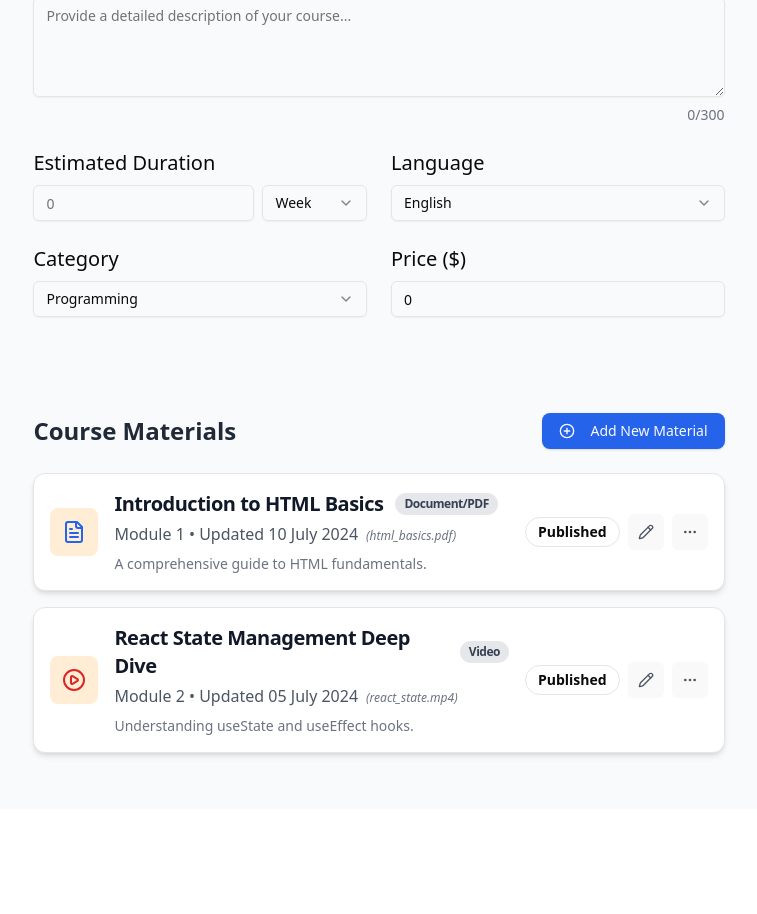
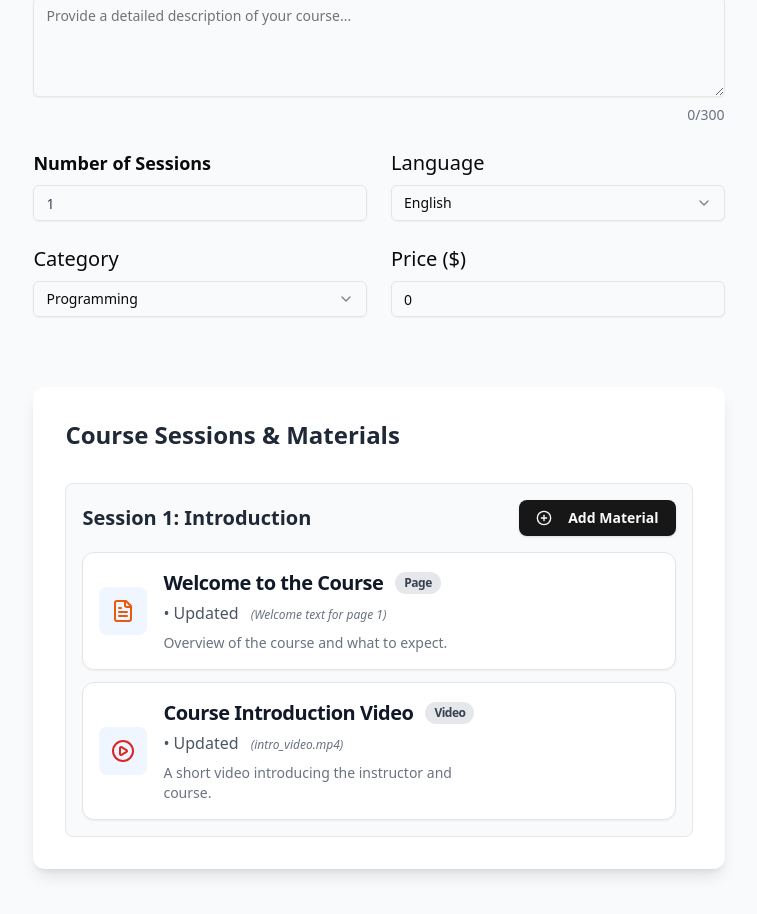
Before and after one commit to syndisc/WCHL, a React (Vite) app in the folder src/template_frontend/: page /instructor/create-course in a window 1280 px wide. Shown: the part 702-1616 px from the top of the page, without its empty margins (261-1018 px from the left). Before the commit the page ends 1511 px from the top, so only its background shows below. Built offline with nearby package versions, Linux system fonts and the light colour scheme; what @dfinity/agent would draw is missing.

Commit message:
updated create course page

```diff
--- a/src/template_frontend/src/pages/auth/register.jsx
+++ b/src/template_frontend/src/pages/auth/register.jsx
@@ -108,7 +108,7 @@ export default function RegisterPage() {
               navigate("/dashboard");
               break;
             case 'instructor':
-              navigate("/instructor/dashboard");
+              navigate("/instructor");
               break;
             case 'admin':
               navigate("/admin/dashboard");
--- a/src/template_frontend/src/pages/instructor/CreateCoursesPage.jsx
+++ b/src/template_frontend/src/pages/instructor/CreateCoursesPage.jsx
@@ -1,4 +1,4 @@
-import React, { useState } from "react"
+import React, { useEffect, useState } from "react"
 import { Button } from "@/components/ui/button"
 import { Input } from "@/components/ui/input";
 import { Textarea } from "@/components/ui/textarea"
@@ -6,7 +6,7 @@ import { Label } from "@/components/ui/label"
 import { Select, SelectContent, SelectItem, SelectTrigger, SelectValue,} from "@/components/ui/select"
 import { Card, CardContent, CardDescription, CardHeader, CardTitle } from "../../components/ui/card"
 import { Badge } from "@/components/ui/badge"
-import { PlusCircle, X, Image, PlayCircle, FileText, SquarePen, MoreHorizontal, Pencil, AlertCircle, CheckCircle } from 'lucide-react';
+import { PlusCircle, X, Image, PlayCircle, FileText, SquarePen, MoreHorizontal, Pencil, AlertCircle, CheckCircle, FileUp } from 'lucide-react';
 import BackgrounImage from '../../assets/free-online-animation-courses.webp'
 import { useNavigate } from "react-router-dom";
 import { useLMS } from "../../hooks/useLMS";
@@ -48,33 +48,56 @@ export default function CreateCoursesPage() {
   });
 
   const [courseDescription, setCourseDescription] = useState('');
+  const [numSessions, setNumSessions] = useState(1);
   const [loadingError, setLoadingError] = useState('');
   const [successMessage, setSuccessMessage] = useState('');
   const [isSubmitting, setIsSubmitting] = useState(false);
   const MAX_DESCRIPTION_LENGTH = 300;
 
-  const [courseMaterials, setCourseMaterials] = useState([
+  const [courseSessions, setCourseSessions] = useState([
+    {
+      id: 'session-1',
+      title: 'Session 1: Introduction',
+      materials: [
         {
           id: 'mat-1',
-      title: 'Introduction to HTML Basics',
-      type: 'Document/PDF',
-      chapter: 'Module 1',
-      updated: '10 July 2024',
-      description: 'A comprehensive guide to HTML fundamentals.',
+          title: 'Welcome to the Course',
+          type: 'Page',
+          description: 'Overview of the course and what to expect.',
           status: 'Published',
-      content: 'html_basics.pdf'
+          content: 'Welcome text for page 1'
         },
         {
           id: 'mat-2',
-      title: 'React State Management Deep Dive',
+          title: 'Course Introduction Video',
           type: 'Video',
-      chapter: 'Module 2',
-      updated: '05 July 2024',
-      description: 'Understanding useState and useEffect hooks.',
+          description: 'A short video introducing the instructor and course.',
           status: 'Published',
-      content: 'react_state.mp4'
+          content: 'intro_video.mp4',
+          previewUrl: 'https://placehold.co/100x60/FF0000/FFFFFF?text=Video+Preview'
         },
+      ]
+    }
   ]);
+
+  useEffect(() => {
+    setCourseSessions(prevSessions => {
+      const newSessions = [];
+      for (let i = 1; i <= numSessions; i++) {
+        const existingSession = prevSessions.find(s => s.id === `session-${i}`);
+        if (existingSession) {
+          newSessions.push(existingSession);
+        } else {
+          newSessions.push({
+            id: `session-${i}`,
+            title: `Session ${i}`,
+            materials: []
+          });
+        }
+      }
+      return newSessions;
+    });
+  }, [numSessions]);
 
   const getMaterialIcon = (type) => {
     switch (type) {
@@ -94,42 +117,69 @@ export default function CreateCoursesPage() {
   const [isAddMaterialModalOpen, setIsAddMaterialModalOpen] = useState(false);
   const [newMaterialTitle, setNewMaterialTitle] = useState('');
   const [newMaterialType, setNewMaterialType] = useState('');
+  const [newMaterialChapter, setNewMaterialChapter] = useState('');
   const [newMaterialDescription, setNewMaterialDescription] = useState('');
   const [newMaterialFile, setNewMaterialFile] = useState(null);
-  const [newMaterialPreviewUrl, setNewMaterialPreviewUrl] = useState(null);
+  const [newMaterialTextContent, setNewMaterialTextContent] = useState('');
+  const [targetSessionId, setTargetSessionId] = useState('');
 
-  // Add Material Modal Handlers
+  // Material Modal Handlers
   const openAddMaterialModal = () => {
     setIsAddMaterialModalOpen(true);
   };
 
   const closeAddMaterialModal = () => {
     setIsAddMaterialModalOpen(false);
-    // Reset form fields
     setNewMaterialTitle('');
     setNewMaterialType('');
     setNewMaterialDescription('');
+    setNewMaterialChapter('');
     setNewMaterialFile(null);
+    setNewMaterialTextContent('');
+    setTargetSessionId('');
   };
 
   const handleMaterialFileChange = (e) => {
     const file = e.target.files[0];
     if (file) {
       setNewMaterialFile(file);
-      if (newMaterialType === 'video') {
-        setNewMaterialPreviewUrl(URL.createObjectURL(file));
-      } else {
-        setNewMaterialPreviewUrl(null);
-      }
     } else {
       setNewMaterialFile(null);
-      setNewMaterialPreviewUrl(null);
     }
   };
 
-  const handleAddMaterial = () => {
-    if (!newMaterialTitle.trim() || !newMaterialType) {
-      setLoadingError('Please fill in all required fields for the material');
+  const handleAddMaterialSubmit = (e) => {
+    e.preventDefault();
+
+    let materialContentValue = '';
+
+    if (newMaterialType === 'video') {
+        materialContentValue = newMaterialTextContent;
+    } else if (newMaterialType === 'document' && newMaterialFile) {
+        materialContentValue = newMaterialFile.name;
+    }
+
+    // Basic validation
+    if (!newMaterialTitle.trim()) {
+        alert('Please enter a title for the material.');
+        return;
+    }
+    if (!newMaterialType) {
+        alert('Please select a material type.');
+        return;
+    }
+    if (!targetSessionId) {
+        alert('Please select a session for the material.');
+        return;
+    }
+
+    // VAlidation type
+    if (newMaterialType === 'video' && !newMaterialTextContent.trim()) {
+        alert('Please enter a video link.');
+        return;
+    }
+    if (newMaterialType === 'document' && !newMaterialFile) {
+        alert('Please upload a PDF file.');
         return;
     }
 
@@ -137,16 +187,31 @@ export default function CreateCoursesPage() {
       id: `mat-${Date.now()}`,
       title: newMaterialTitle,
       type: newMaterialType === 'document' ? 'Document/PDF' : 'Video',
-      chapter: 'Module 1', // Default for now
-      updated: new Date().toLocaleDateString('en-US', { day: 'numeric', month: 'long', year: 'numeric' }),
-      description: newMaterialDescription || 'No description provided',
-      status: 'Draft',
-      content: newMaterialFile ? newMaterialFile.name : 'No file uploaded'
+      chapter: newMaterialChapter,
+      updated: new Date().toLocaleDateString('en-US', { day: '2-digit', month: 'short', year: 'numeric' }),
+      description: newMaterialDescription,
+      status: 'Published',
+      content: materialContentValue,
+      file: newMaterialType === 'document' ? newMaterialFile : null,
+      previewUrl: newMaterialType === 'video' ? newMaterialTextContent : null
     };
 
-    setCourseMaterials(prev => [...prev, newMaterial]);
-    closeAddMaterialModal();
-    setLoadingError('');
+    setCourseSessions(prevSessions =>
+      prevSessions.map(session =>
+        session.id === targetSessionId
+          ? { ...session, materials: [...session.materials, newMaterial] }
+          : session
+      )
+    );
+    console.log("New Material Added:", newMaterial);
+
+    // Reset form fields
+    setNewMaterialTitle('');
+    setNewMaterialType('');
+    setNewMaterialDescription('');
+    setNewMaterialChapter('');
+    setNewMaterialFile(null);
+    setNewMaterialTextContent('');
   };
 
   const handleCourseSubmit = async () => {
@@ -178,7 +243,7 @@ export default function CreateCoursesPage() {
       if (result.success) {
         setSuccessMessage('Course created successfully!');
         setLoadingError('');
-        // Optionally redirect after a delay
+        // Rredirect after a delay
         setTimeout(() => {
           navigate('/instructor/dashboard');
         }, 2000);
@@ -280,32 +345,18 @@ export default function CreateCoursesPage() {
           </div>
 
           <div className="flex space-x-6">
-            {/* Course Duration */}
+            {/* Course Session */}
             <div className="w-[50%] space-y-2">
-              <Label htmlFor="estimatedDuration" className="text-xl">Estimated Duration</Label>
-              <div className="flex justify-start items-center space-x-2">
+              <Label htmlFor="numSessions" className="text-lg font-semibold">Number of Sessions</Label>
               <Input
-                  id="estimatedDuration"
+                id="numSessions"
                 type="number"
-                  placeholder="0"
-                  className="text-lg font-medium text-gray-500"
-                  value={courseData.duration}
-                  onChange={(e) => handleInputChange('duration', e.target.value)}
+                placeholder="1"
+                min="1"
+                value={numSessions}
+                onChange={(e) => setNumSessions(Math.max(1, parseInt(e.target.value) || 1))}
+                className="text-lg font-medium text-gray-700"
               />
-                <Select
-                  value={courseData.durationPeriod}
-                  onValueChange={(value) => handleInputChange('durationPeriod', value)}
-                >
-                  <SelectTrigger className="w-[150px]">
-                    <SelectValue placeholder="Period"/>
-                  </SelectTrigger>
-                  <SelectContent>
-                    <SelectItem value="week">Week</SelectItem>
-                    <SelectItem value="month">Month</SelectItem>
-                    <SelectItem value="year">Year</SelectItem>
-                  </SelectContent>
-                </Select>
-              </div>
             </div>
 
             {/* Course Language */}
@@ -368,31 +419,37 @@ export default function CreateCoursesPage() {
           </div>
         </section>
 
-        {/* Materials */}
-        <section className="space-y-6 mt-24">
+        {/* Sessions & Materials */}
+        <section className="mt-[70px] bg-white p-6 sm:p-8 rounded-xl shadow-lg space-y-8">
+          <h2 className="text-2xl font-bold text-gray-800 mb-4">Course Sessions & Materials</h2>
+
+          {courseSessions.map((session, sessionIndex) => (
+            <div key={session.id} className="border border-gray-200 rounded-lg p-4 space-y-4 bg-gray-50">
               <div className="flex justify-between items-center">
-            <h2 className="text-2xl font-bold text-gray-800">Course Materials</h2>
-            <Button onClick={openAddMaterialModal} className="px-4 py-2 rounded-lg bg-blue-600 hover:bg-blue-700 active:bg-blue-800 focus:outline-none focus:ring-0">
-              <PlusCircle className="h-5 w-5 mr-2" />
-              <span>Add New Material</span>
+                <h3 className="text-xl font-bold text-gray-800">{session.title}</h3>
+                <Button
+                  onClick={() => openAddMaterialModal(session.id)}
+                  className="px-4 py-2 rounded-lg text-sm font-semibold"
+                >
+                  <PlusCircle className="h-4 w-4 mr-2" />
+                  Add Material
                 </Button>
               </div>
 
-          {/* Materials List */}
-          <div className="space-y-4">
-            {courseMaterials.length === 0 ? (
-              <div className="text-center text-gray-500 p-8 border rounded-lg bg-gray-50">
-                No materials added yet. Click "Add New Material" to get started!
+              {session.materials.length === 0 ? (
+                <div className="text-center text-gray-500 p-4 border border-dashed rounded-lg bg-white">
+                  No materials in this session yet.
                 </div>
               ) : (
-              courseMaterials.map((material, index) => (
+                <div className="space-y-3">
+                  {session.materials.map((material) => (
                     <Card
                       key={material.id}
                       id={material.id}
-                  className={`flex items-center p-4 rounded-xl shadow-md hover:shadow-lg transition-all duration-200 cursor-grab`}
+                      className={`flex flex-col sm:flex-row items-start sm:items-center p-4 rounded-xl shadow-sm hover:shadow-md transition-all duration-200 group`}
                     >
                       {/* Material Icon */}
-                  <div className="flex-shrink-0 bg-orange-100 p-3 rounded-lg mr-4">
+                      <div className="flex-shrink-0 bg-blue-50 p-3 rounded-lg mr-4 mb-3 sm:mb-0">
                         {getMaterialIcon(material.type)}
                       </div>
 
@@ -414,27 +471,30 @@ export default function CreateCoursesPage() {
                       </div>
 
                       {/* Actions */}
-                  <div className="flex-shrink-0 flex items-center space-x-2 ml-4">
-                    <Badge variant={material.status === 'Published' ? 'success' : 'warning'} className="px-3 py-1 text-sm rounded-full">
+                      <div className="flex-shrink-0 flex items-center space-x-2 ml-0 sm:ml-4 mt-4 sm:mt-0 opacity-0 group-hover:opacity-100 transition-opacity duration-200">
+                        <Badge variant={material.status === 'Published' ? 'success' : 'warning'} className="px-2 py-0.5 text-xs rounded-full">
                           {material.status}
                         </Badge>
-                    <Button variant="ghost" size="icon" className="text-gray-600 hover:bg-gray-100">
-                      <Pencil className="h-5 w-5" />
+                        <Button variant="ghost" size="icon" className="text-gray-600 hover:bg-gray-100 rounded-full h-8 w-8">
+                          <Pencil className="h-4 w-4" />
                         </Button>
-                    <Button variant="ghost" size="icon" className="text-gray-600 hover:bg-gray-100">
-                      <MoreHorizontal className="h-5 w-5" />
+                        <Button variant="ghost" size="icon" className="text-gray-600 hover:bg-gray-100 rounded-full h-8 w-8">
+                          <MoreHorizontal className="h-4 w-4" />
                         </Button>
                       </div>
                     </Card>
-              ))
+                  ))}
+                </div>
               )}
             </div>
+          ))}
         </section>
       </div>
 
       {/* Add New Material Modal */}
       <Modal isOpen={isAddMaterialModalOpen} onClose={closeAddMaterialModal} title="Add New Course Material">
-        <div className="space-y-4">
+        <form form onSubmit={handleAddMaterialSubmit} className="space-y-4">
+          {/* Material Title */}
           <div className="space-y-1">
             <Label htmlFor="materialTitle" className="text-md">Material Title *</Label>
             <Input
@@ -445,15 +505,37 @@ export default function CreateCoursesPage() {
               required
             />
           </div>
+
+          {/* Target Session */}
           <div className="space-y-1">
-            <Label htmlFor="materialType" className="text-md">Material Type *</Label>
+            <Label htmlFor="targetSession">Add to Session</Label>
+            <Select value={targetSessionId} onValueChange={(value) => setTargetSessionId(value)}>
+              <SelectTrigger className="w-full">
+                <SelectValue placeholder="Select a session" />
+              </SelectTrigger>
+              <SelectContent>
+                {courseSessions.map(session => (
+                  <SelectItem key={session.id} value={session.id}>
+                    {session.title}
+                  </SelectItem>
+                ))}
+              </SelectContent>
+            </Select>
+          </div>
+
+          {/* Material Type */}
+          <div className="space-y-1">
+            <Label htmlFor="materialType" className="text-md font-semibold">Material Type</Label>
             <Select
-              id="materialType"
               value={newMaterialType}
-              onValueChange={(value) => setNewMaterialType(value)}
+              onValueChange={(value) => {
+                  setNewMaterialType(value);
+                  setNewMaterialFile(null);
+                  setNewMaterialTextContent('');
+              }}
             >
-              <SelectTrigger className="w-[100%]">
-                <SelectValue placeholder="Select Type"/>
+              <SelectTrigger className="w-full">
+                <SelectValue placeholder="Select a session" />
               </SelectTrigger>
               <SelectContent>
                 <SelectItem value="document">Document/PDF</SelectItem>
@@ -466,15 +548,70 @@ export default function CreateCoursesPage() {
           {newMaterialType === 'document' ? (
             <div className="space-y-1">
               <Label htmlFor="uploadMaterial">Upload Document/PDF File</Label>
-              <Input id="uploadMaterial" type="file" accept=".pdf" onChange={handleMaterialFileChange} />
+              <div className="relative w-full h-24 border-2 border-dashed border-gray-300 rounded-lg flex items-center justify-center cursor-pointer hover:border-blue-500 transition-colors bg-gray-50">
+                <Input
+                  id="uploadMaterial"
+                  type="file"
+                  accept=".pdf"
+                  onChange={handleMaterialFileChange}
+                  className="absolute inset-0 opacity-0 cursor-pointer"
+                />
+                {newMaterialFile ? (
+                  <span className="text-gray-700 text-sm flex items-center">
+                    <FileUp className="h-5 w-5 mr-2" /> {newMaterialFile.name}
+                  </span>
+                ) : (
+                  <div className="text-center text-gray-500">
+                    <FileUp className="mx-auto h-8 w-8 text-gray-400" />
+                    <p className="mt-1 text-sm">Click to upload PDF</p>
+                  </div>
+                )}
+              </div>
+              {newMaterialFile && (
+                <div className="text-right">
+                  <Button variant="ghost" onClick={() => { setNewMaterialFile(null); }} className="text-red-500 hover:bg-red-50">Remove File</Button>
+                </div>
+              )}
             </div>
           ) : newMaterialType === 'video' ? (
             <div className="space-y-1">
-              <Label htmlFor="uploadMaterial">Upload Video</Label>
-              <Input id="uploadMaterial" type="file" accept="video/*" onChange={handleMaterialFileChange} />
+              <Label htmlFor="videoLink">Video Link (YouTube, Vimeo, etc.)</Label>
+              <Input
+                id="videoLink"
+                type="url"
+                placeholder="e.g., https://www.youtube.com/watch?v=dQw4w9WgXcQ"
+                value={newMaterialTextContent}
+                onChange={(e) => setNewMaterialTextContent(e.target.value)}
+                required
+              />
+              {newMaterialTextContent && (
+                <div className="mt-4">
+                  <h4 className="text-sm font-medium text-gray-700 mb-2">Video Preview:</h4>
+                  <div className="relative" style={{ paddingBottom: '56.25%', height: 0 }}>
+                    <iframe
+                      src={newMaterialTextContent.replace("watch?v=", "embed/")}
+                      allow="accelerometer; autoplay; clipboard-write; encrypted-media; gyroscope; picture-in-picture"
+                      allowFullScreen
+                      className="absolute top-0 left-0 w-full h-full rounded-lg shadow-md"
+                    ></iframe>
+                  </div>
+                </div>
+              )}
             </div>
           ) : null}
 
+          {/* Chapter/Section Input */}
+          <div className="space-y-1">
+            <Label htmlFor="newMaterialChapter" className="text-md font-semibold">Chapter/Section</Label>
+            <Input
+              id="newMaterialChapter"
+              placeholder="e.g., Chapter 1, Section 2.1"
+              value={newMaterialChapter}
+              onChange={(e) => setNewMaterialChapter(e.target.value)}
+            />
+          </div>
+
+          {/* Material Description */}
           <div className="space-y-1">
             <Label htmlFor="materialDesc">Material Description</Label>
             <Textarea
@@ -487,13 +624,10 @@ export default function CreateCoursesPage() {
             />
           </div>
 
-          <div className="flex justify-end space-x-2 pt-4">
-            <Button variant="outline" onClick={closeAddMaterialModal}>Cancel</Button>
-            <Button onClick={handleAddMaterial} className="bg-blue-600 hover:bg-blue-700 active:bg-blue-800 focus:outline-none focus:ring-0">
-              Add Material
-            </Button>
+          <div className="flex justify-end space-x-3 pt-4">
+            <Button type="submit" className="px-5 py-2.5 bg-blue-600 hover:bg-blue-700 active:bg-blue-800 focus:outline-none focus:ring-0">Add Material</Button>
           </div>
-        </div>
+        </form>
       </Modal>
     </div>
   )
--- a/src/template_frontend/src/pages/instructor/instructorDashboard.jsx
+++ b/src/template_frontend/src/pages/instructor/instructorDashboard.jsx
@@ -46,7 +46,7 @@ export default function InstructorDashboard() {
   }, [getInstructorDashboard, getInstructorCourses]);
 
   const handleCreateCourse = () => {
-    navigate("/instructor/courses/create");
+    navigate("/instructor/create-course");
   };
 
   const formatDate = (timestamp) => {
```
Lines whose indentation alone changed are shown as unchanged.
